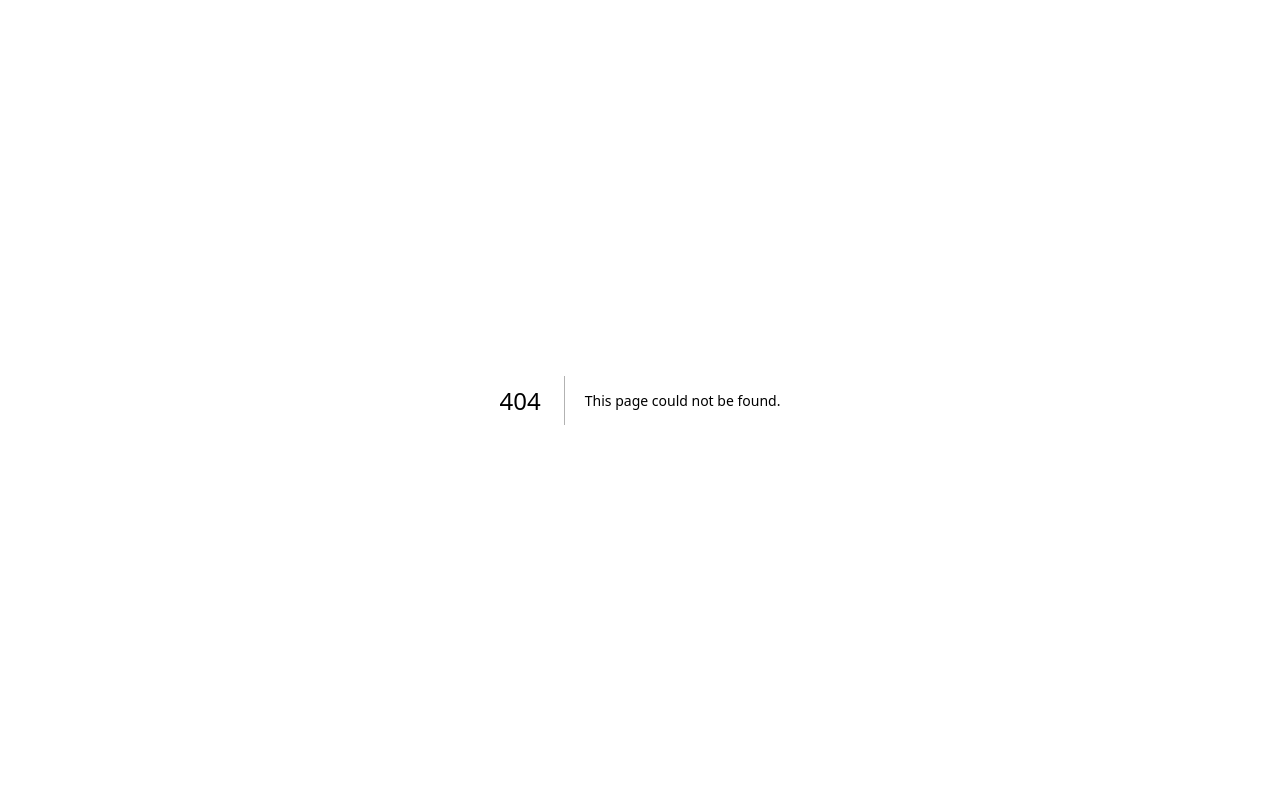
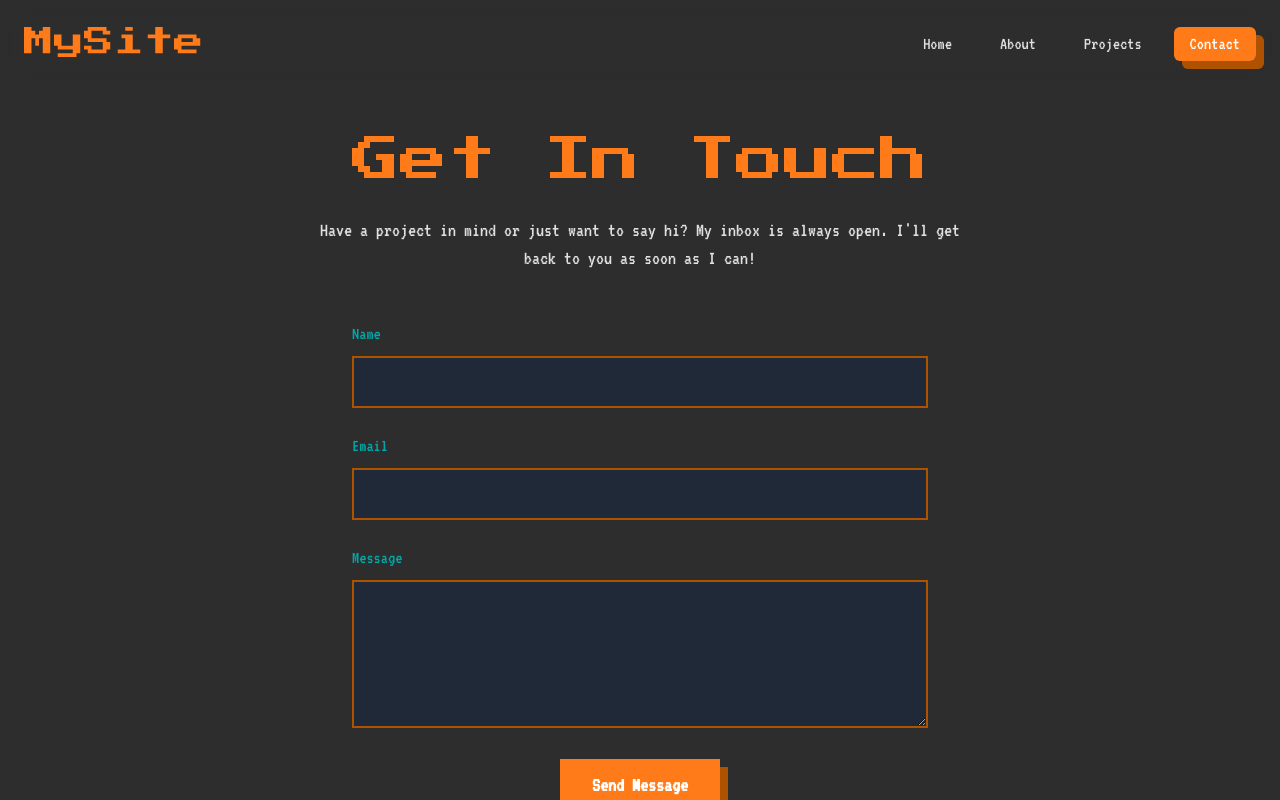
Before and after one commit to Nephyy1/nephyyv2, a Next.js app: page /contact in a window 1280 px wide. Before the commit this address had no page. Shown: the top 800 px of the page. Built offline with nearby package versions, Linux system fonts and the light colour scheme.

Commit message:
Create contact.js

```diff
--- /dev/null
+++ b/pages/contact.js
@@ -0,0 +1,41 @@
+import { motion } from 'framer-motion';
+
+export default function Contact() {
+  return (
+    <div>
+      <h2 className="text-5xl font-press-start mb-8 text-center text-retro-primary">Get In Touch</h2>
+      <p className="text-xl text-center max-w-2xl mx-auto mb-12">
+        Have a project in mind or just want to say hi? My inbox is always open. I'll get back to you as soon as I can!
+      </p>
+      <motion.div
+        className="max-w-xl mx-auto"
+        initial={{ y: 100, opacity: 0 }}
+        animate={{ y: 0, opacity: 1 }}
+        transition={{ duration: 0.7 }}
+      >
+        <form className="space-y-6">
+          <div>
+            <label htmlFor="name" className="text-lg font-vt323 text-retro-accent">Name</label>
+            <input type="text" id="name" className="w-full mt-2 p-3 bg-gray-800 border-2 border-retro-secondary focus:border-retro-primary outline-none" />
+          </div>
+          <div>
+            <label htmlFor="email" className="text-lg font-vt323 text-retro-accent">Email</label>
+            <input type="email" id="email" className="w-full mt-2 p-3 bg-gray-800 border-2 border-retro-secondary focus:border-retro-primary outline-none" />
+          </div>
+          <div>
+            <label htmlFor="message" className="text-lg font-vt323 text-retro-accent">Message</label>
+            <textarea id="message" rows="5" className="w-full mt-2 p-3 bg-gray-800 border-2 border-retro-secondary focus:border-retro-primary outline-none"></textarea>
+          </div>
+          <div className="text-center">
+            <button
+              type="submit"
+              className="bg-retro-primary text-white font-bold py-3 px-8 text-xl shadow-retro transition-all duration-300 hover:bg-retro-accent hover:shadow-retro-hover transform hover:-translate-y-1"
+            >
+              Send Message
+            </button>
+          </div>
+        </form>
+      </motion.div>
+    </div>
+  );
+}
```
